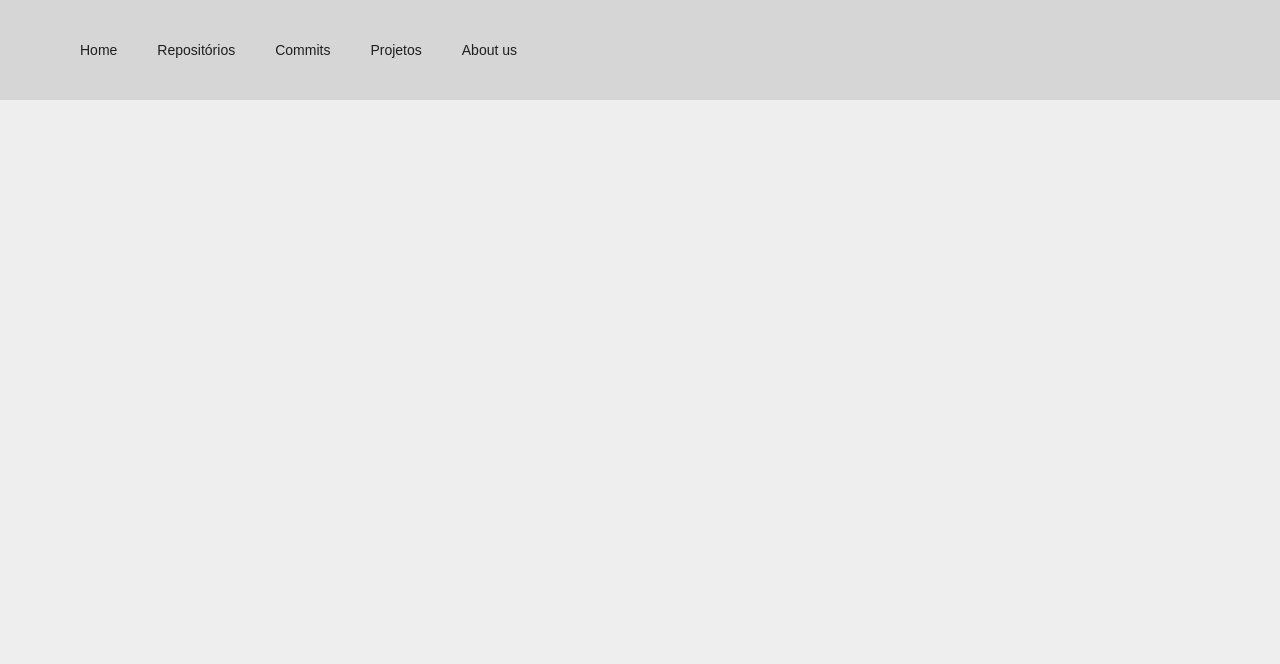
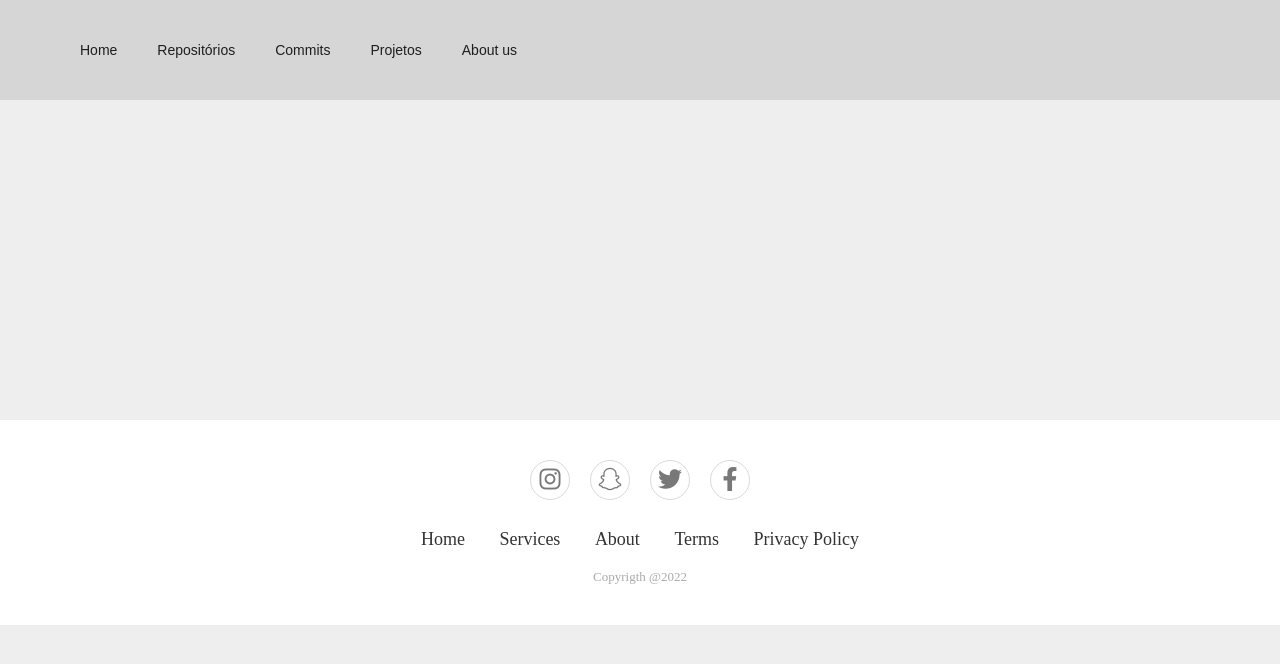
Before and after one commit to hudison2486/avaliacao-git, a plain HTML site: page index.html in a window 1280 px wide. Drawn offline with Linux system fonts and the light colour scheme.

Commit message:
Adicionando footer ao site

```diff
--- a/index.html
+++ b/index.html
@@ -5,18 +5,49 @@
     <meta http-equiv="X-UA-Compatible" content="IE=edge">
     <meta name="viewport" content="width=device-width, initial-scale=1.0">
     <link rel="stylesheet" href="style.css">
+    <link rel="stylesheet" href="https://cdnjs.cloudflare.com/ajax/libs/font-awesome/6.1.1/css/all.min.css" integrity="sha512-KfkfwYDsLkIlwQp6LFnl8zNdLGxu9YAA1QvwINks4PhcElQSvqcyVLLD9aMhXd13uQjoXtEKNosOWaZqXgel0g==" crossorigin="anonymous" referrerpolicy="no-referrer" />
     <title>Boca quente</title>
 </head>
 <body>
-    <nav>
-        <ul>
-            <li><a href="#">Home</a></li>
-            <li><a href="#">Repositórios</a></li>
-            <li><a href="#">Commits</a></li>
-            <li><a href="#">Projetos</a></li>
-            <li><a href="#">About us</a></li>
+    <nav class="navi">
+        <ul class="lista">
+            <li class="li"><a class="a" href="#">Home</a></li>
+            <li class="li"><a  class="a" href="#">Repositórios</a></li>
+            <li class="li"><a  class="a" href="#">Commits</a></li>
+            <li class="li"><a  class="a" href="#">Projetos</a></li>
+            <li class="li"><a  class="a"href="#">About us</a></li>
         </ul>
     </nav>
 
+    <section class="footer">
+        <div class="social">
+            <a href="#"><i class="fab fa-instagram"></i></a>
+            <a href="#"><i class="fab fa-snapchat"></i></a>
+            <a href="#"><i class="fab fa-twitter"></i></a>
+            <a href="#"><i class="fab fa-facebook-f"></i></a>
+        </div>
+
+        <ul class="list">
+            <li>
+                <a href="#">Home</a>
+            </li>
+            <li>
+                <a href="#">Services</a>
+            </li>
+            <li>
+                <a href="#">About</a>
+            </li>
+            <li>
+                <a href="#">Terms</a>
+            </li>
+            <li>
+                <a href="#">Privacy Policy</a>
+            </li>
+        </ul>
+        <p class="copyrigth">
+            Copyrigth @2022
+        </p>
+    </section>
+
 </body>
 </html>
--- a/style.css
+++ b/style.css
@@ -1,30 +1,94 @@
 * {
     margin: 0;
     padding: 0;
+    box-sizing: border-box;
 }
+
 
 body {
     background-color: #eee;
 }
 
-nav {
+.footer {
+    margin-top: 25%;
+    padding: 40px 0;
+    background-color: #fff;
+}
+.footer .social {
+    text-align: center;
+    padding-bottom: 25px;
+    color: #4b4c4d;
+}
+
+.footer .social a {
+    font-size: 24px;
+    color: inherit;
+    border: 1px solid #ccc;
+    width: 40px;
+    height: 40px;
+    line-height: 38px;
+    display: inline-block;
+    text-align: center;
+    border-radius: 50%;
+    margin: 0 8px;
+    opacity: 0.75;
+}
+
+.footer .social a:hover {
+    opacity: 0.9;
+}
+
+.footer ul {
+    margin-top: 0;
+    padding: 0;
+    list-style: none;
+    font-size: 18px;
+    line-height: 1.6;
+    margin-bottom: 0;
+    text-align: center;
+}
+
+.footer ul li a {
+    color: inherit;
+    text-decoration: none;
+    opacity: 0.8;
+}
+
+.footer ul li {
+    display: inline-block;
+    padding: 0 15px;
+}
+
+.footer ul li a:hover {
+    opacity: 1;
+}
+
+.footer .copyrigth {
+    margin-top: 15px;
+    text-align: center;
+    font-size: 13px;
+    color: #aaa;
+}
+
+
+.navi {
     width: 100%;
     height: 100px;
     background-color: rgb(214, 214, 214);
 }
 
-ul {
+.lista {
     margin-left: 60px;
 }
 
-ul li {
+.lista .li {
     list-style: none;
     display: inline-block;
     float: left;
     line-height: 100px;
 }
 
-ul li a {
+.lista .li .a {
     display: block;
     text-decoration: none;
     font-size: 14px;
@@ -36,3 +100,7 @@ ul li a {
 ul li a:hover {
     color: red;
 }
+
+.lista .li .a:hover{
+    color: red;
+}
```
